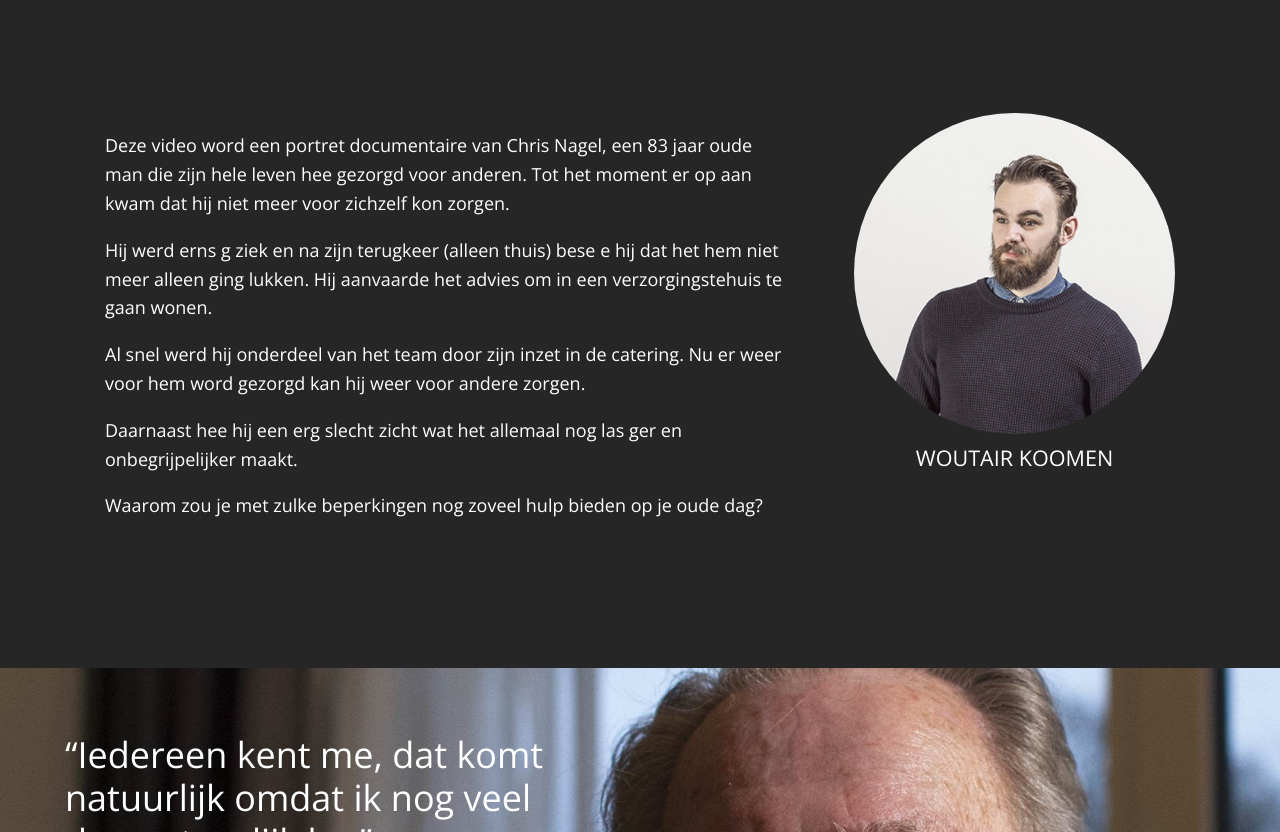
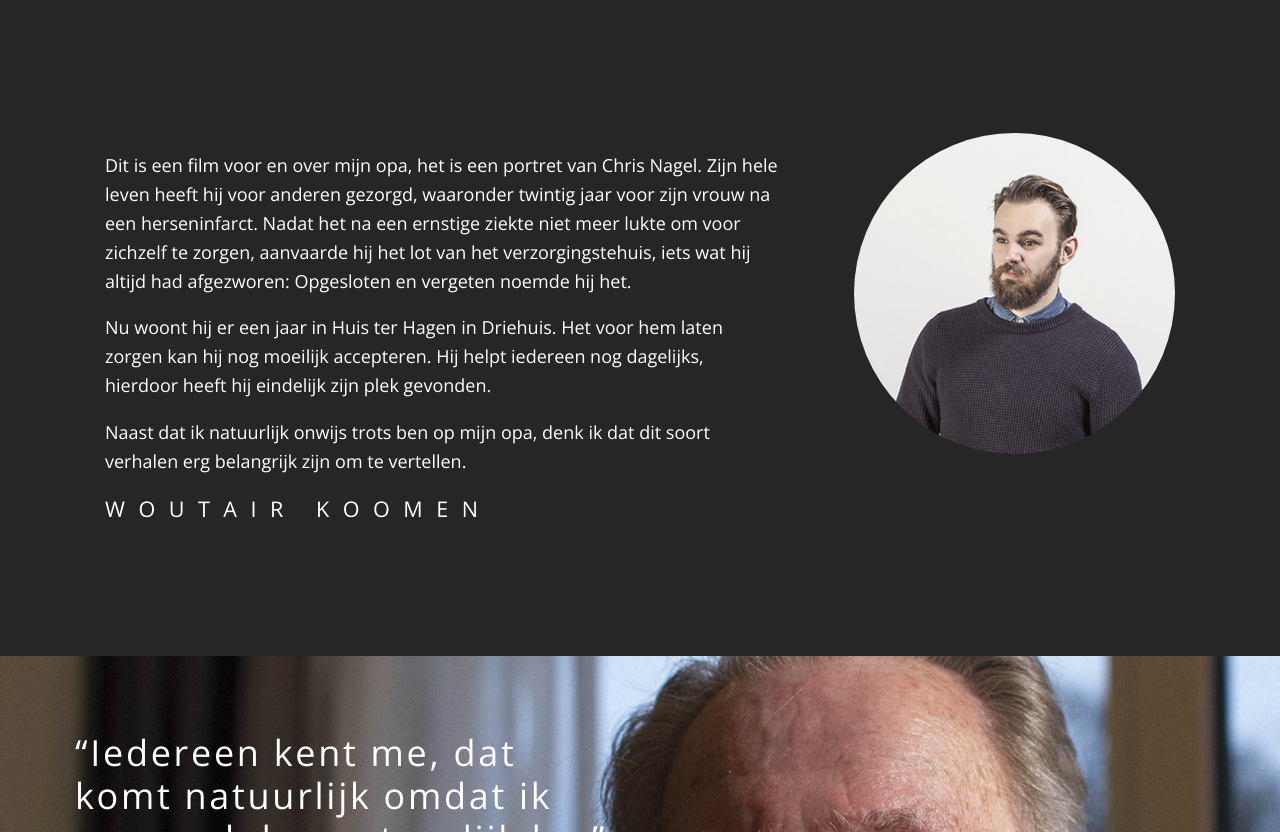
Before and after one commit to StudioAlloy/chrisnagel, a Jekyll site: the page built from index.html, in a window 1280 px wide, cut to the strip 1088-1920 px from the top of the page. Built offline with Jekyll 4.4.1, drawn with Linux system fonts in a browser that asks for light colours; some of the changed text lies outside the part shown.

Commit message:
tekst en css

```diff
--- a/css/main.css
+++ b/css/main.css
@@ -1,4 +1,4 @@
-@import url(https://fonts.googleapis.com/css?family=Open+Sans:200,400,700);
+@import url(https://fonts.googleapis.com/css?family=Open+Sans:300,400,700);
 
 * { box-sizing: border-box; }
 html {
@@ -11,6 +11,7 @@ body {
   font-family: 'Open Sans', sans-serif;
   font-size: 1rem;
   line-height: 1.6rem;
+  font-weight:300;
 }
 h1, h2, h3, h4 {
   text-transform: uppercase;
@@ -23,19 +24,21 @@ h1 {
 }
 h2 {
   font-size: 1.2rem;
-  line-height: 1.8rem
+  line-height: 1.8rem;
+  letter-spacing: 0.75rem;
 }
 h3 {
   font-size: 1.8rem;
-  line-height: 2.2rem
+  line-height: 2.2rem;
+  letter-spacing: 0.5rem;
 }
 h4 {
   font-size: 1rem;
-  line-height: 1.4rem
+  line-height: 1.4rem;
 }
 .title h2{
   letter-spacing: 0.75rem;
-  font-weight: 200;
+  font-weight: 300;
   margin-top: 50px;
 }
 .title h1{
@@ -50,13 +53,14 @@ h4 {
   top: 40%;
   max-width: 640px;
 }
-.qoute {
-  max-width: 640px;
+.quote {
+  max-width: 700px;
 }
 q {
   font-size: 2rem;
   line-height: 2.4rem;
-  padding: 65px;
+  letter-spacing: 0.15rem;
+  padding: 75px;
   display: block;
 }
 q:before {
@@ -95,15 +99,16 @@ q:after {
 ———————————————————————————————————— */
 header.title {
   text-align: center;
-  padding: 100px;
+  padding: 100px 100px 120px;
 }
 /* END Intro
 ———————————————————————————————————— */
 /* Team
 ———————————————————————————————————— */
 .team-members img {
-  width: 100%;
+  max-width: 300px;
   border-radius: 50%;
+  margin:0 auto;
 }
 .team h3 {
   margin-top: -100px;
@@ -114,6 +119,10 @@ header.title {
 .team .meta h4 {
   text-align: center;
 }
+.team .meta{
+  margin-top:50px;
+}
+
 /* END Team
 ———————————————————————————————————— */
 /* Bits
@@ -130,6 +139,13 @@ header.title {
   height: 250px;
   display: block;
   margin: 0 auto;
+}
+
+.verzendbutton{
+  font-family: 'Open Sans', sans-serif;
+  font-size: 1.2rem;
+  font-weight:300;
+  letter-spacing: 0.5rem;
 }
 /* END Bits
 ———————————————————————————————————— */
@@ -228,7 +244,7 @@ footer#colophon p {
 	/* Styles */
   .text {
     width: 70%;
-    padding-right: 65px;
+    padding-right: 75px;
   }
   .image {
     width: 30%;
--- a/index.html
+++ b/index.html
@@ -11,24 +11,21 @@ layout: default
 <div class="row synopsis">
   <div class="inner">
     <div class="text">
-      <p>Deze video word een portret documentaire van Chris Nagel, een 83 jaar oude man die zijn hele leven hee  gezorgd voor anderen. Tot het moment er op aan kwam dat hij niet meer voor zichzelf kon zorgen.</p>
-      <p>Hij werd erns g ziek en na zijn terugkeer (alleen thuis) bese e hij dat het hem niet meer alleen ging lukken. Hij aanvaarde het advies om in een verzorgingstehuis te gaan wonen.</p>
-      <p>Al snel werd hij onderdeel van het team door zijn inzet in de catering. Nu er weer voor hem word gezorgd kan hij weer voor andere zorgen.</p>
-      <p>Daarnaast hee  hij een erg slecht zicht wat het allemaal nog las ger en onbegrijpelijker maakt.</p>
-      <p>Waarom zou je met zulke beperkingen nog zoveel hulp bieden op je oude dag?</p>
+      <p>Dit is een film voor en over mijn opa, het is een portret van Chris Nagel. Zijn hele leven heeft hij voor anderen gezorgd, waaronder twintig jaar voor zijn vrouw na een herseninfarct. Nadat het na een ernstige ziekte niet meer lukte om voor zichzelf te zorgen, aanvaarde hij het lot van het verzorgingstehuis, iets wat hij altijd had afgezworen:  Opgesloten en vergeten noemde hij het.</p>
+      <p>Nu woont hij er een jaar in Huis ter Hagen in Driehuis. Het voor hem laten zorgen kan hij nog moeilijk accepteren. Hij helpt iedereen nog dagelijks, hierdoor heeft hij eindelijk zijn plek gevonden.</p>
+      <p>Naast dat ik natuurlijk onwijs trots ben op mijn opa, denk ik dat dit soort verhalen erg belangrijk zijn om te vertellen.</p>
+      <h2>Woutair Koomen</h2>
     </div>
     <div class="image">
       {% assign author = (site.team | where:"order",1 ) %}
       {% for team in author %}
       <img src="img/{{ team.title | slugify }}.jpg" alt="{{ team.title }}" />
-      <h2>{{ team.title }}</h2>
       {% endfor %}
-
     </div>
   </div>
 </div>
 <div class="row still" style="background: url('img/{{ site.title | slugify}}.jpg')">
-  <div class="qoute">
+  <div class="quote">
   <q>Iedereen kent me, dat komt natuurlijk omdat ik nog veel doe natuurlijk he.</q>
 </div>
 </div>
@@ -51,16 +48,24 @@ layout: default
 <div class="row">
   <div class="inner">
     <div class="col">
-      <h2>Lorem ipsum dolor sit amet, consectetur adipiscing elit.</h2>
+      <h2>Spreekt deze film je aan en wil je in contact komen met de makers? gebruik dit formulier.</h2>
       <form accept-charset="UTF-8" action="https://formkeep.com/f/91f550e93f02" method="POST">
         <input type="hidden" name="utf8" value="✓">
         <input type="text" name="naam" placeholder="Naam">
         <input type="email" name="email" placeholder="Email">
-        <button type="submit">Stuur</button>
+        <input type="bericht" name="bericht" placeholder="Bericht">
+        <button class="verzendbutton" type="submit">Verzend</button>
       </form>
     </div>
     <div class="col">
-      <img src="img/adays.svg" alt="ADAYS | We are a hybrid design film company that nurtures unbounded stories" />
+      <p>Deze film is ontstaan vanuit de wens om een mooi portret van mijn opa te maken. Ik geloof er sterk in dat er meer bijzondere ouderen zijn met een intrigerend verhaal. We kunnen natuurlijk meer verhalen op deze wijze vastleggen in opdracht.</p>
+      <p>Dit soort portretten dragen bij aan een beter beeld van ouderen en de zorg-instellingen die zich over hun bekommeren.</p>
     </div>
   </div>
 </div>
+
+<div class="row">
+  <div class="inner">
+      <img src="img/adays.svg" alt="ADAYS | We are a hybrid design film company that nurtures unbounded stories" />
+    </div>
+</div>
```
